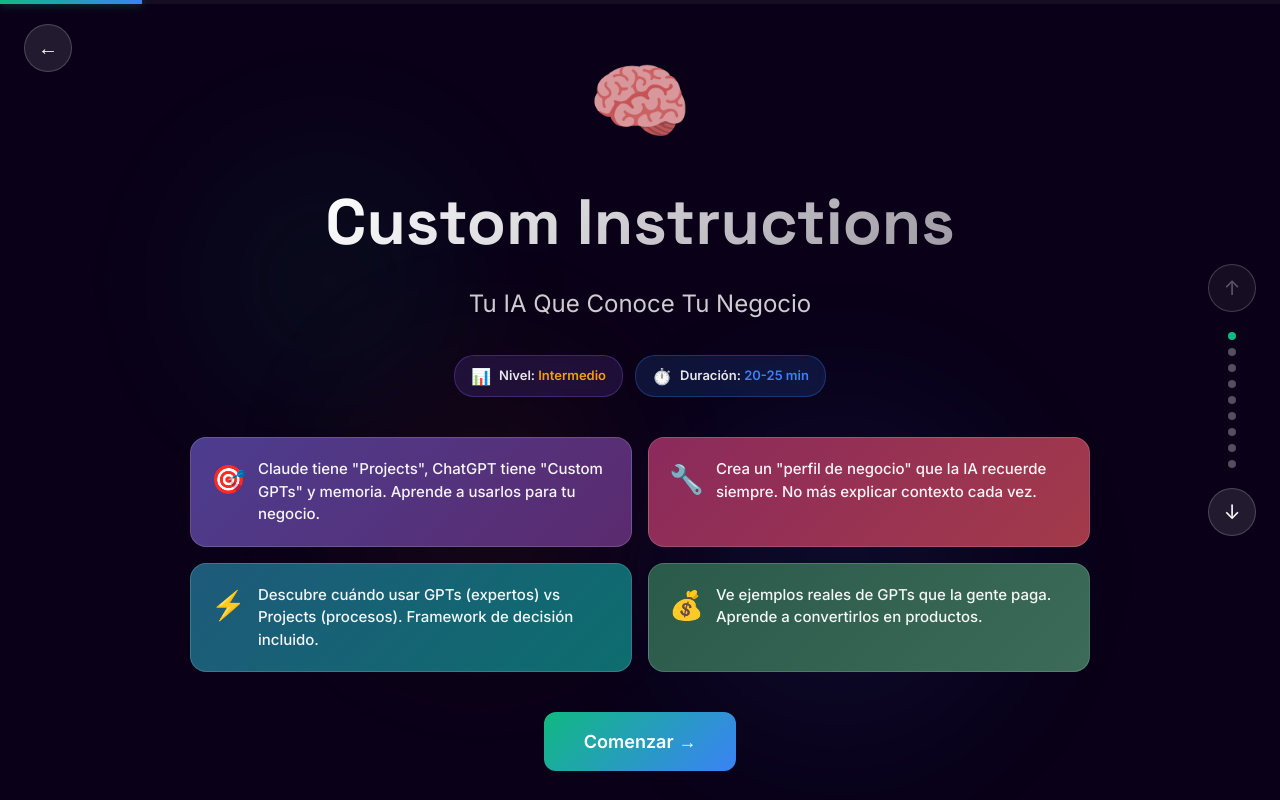
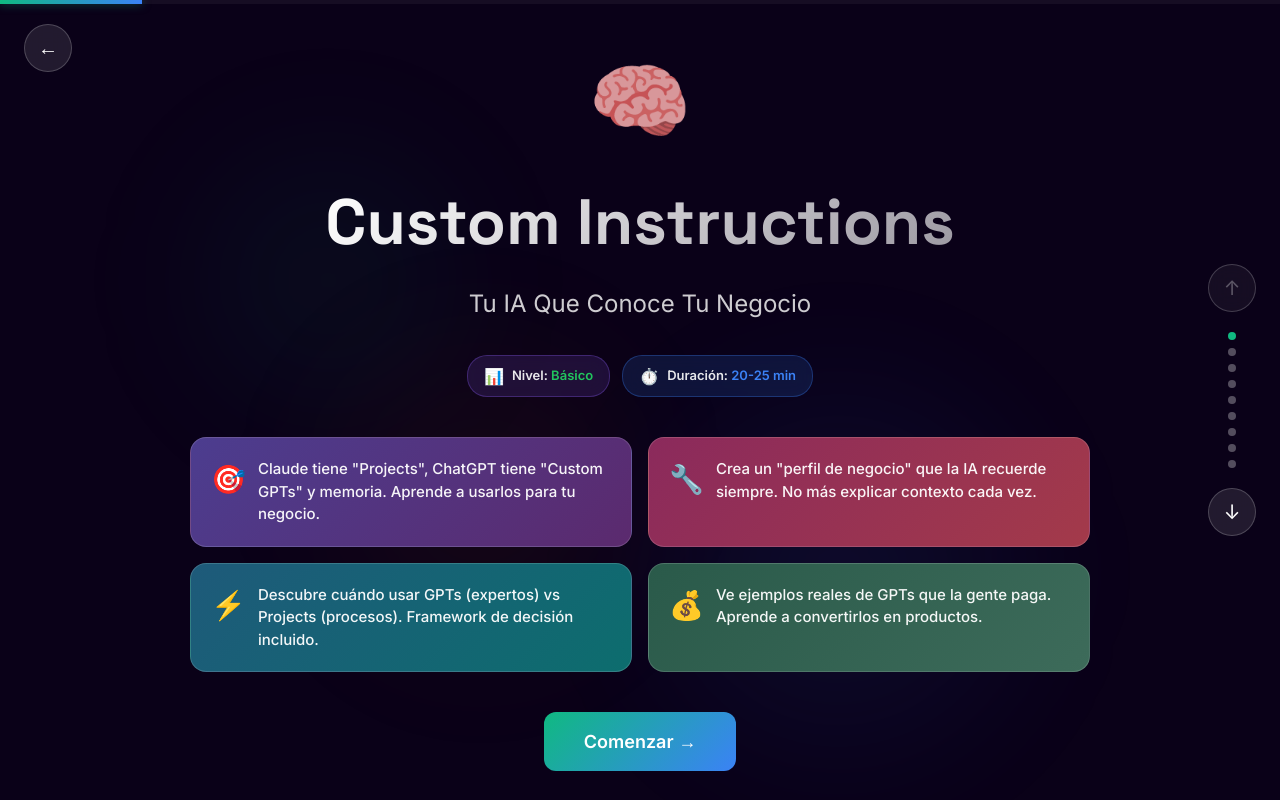
Before and after one commit to jomendez/jomendez-io, a React (Vite) app: page /custom-instructions in a window 1280 px wide. Shown: the top 800 px of the page. Built offline with nearby package versions, Linux system fonts and the light colour scheme.

Commit message:
Update Custom Instructions page to change complexity level from 'Intermedio' to 'Básico' for improved clarity.

```diff
--- a/src/pages/CustomInstructions.jsx
+++ b/src/pages/CustomInstructions.jsx
@@ -821,7 +821,7 @@
               color: 'rgba(255,255,255,0.9)',
               fontFamily: "'Inter', sans-serif"
             }}>
-              Nivel: <span style={{ color: '#F59E0B' }}>Intermedio</span>
+                Nivel: <span style={{ color: '#22C55E' }}>Básico</span>
             </span>
           </div>
 
```
